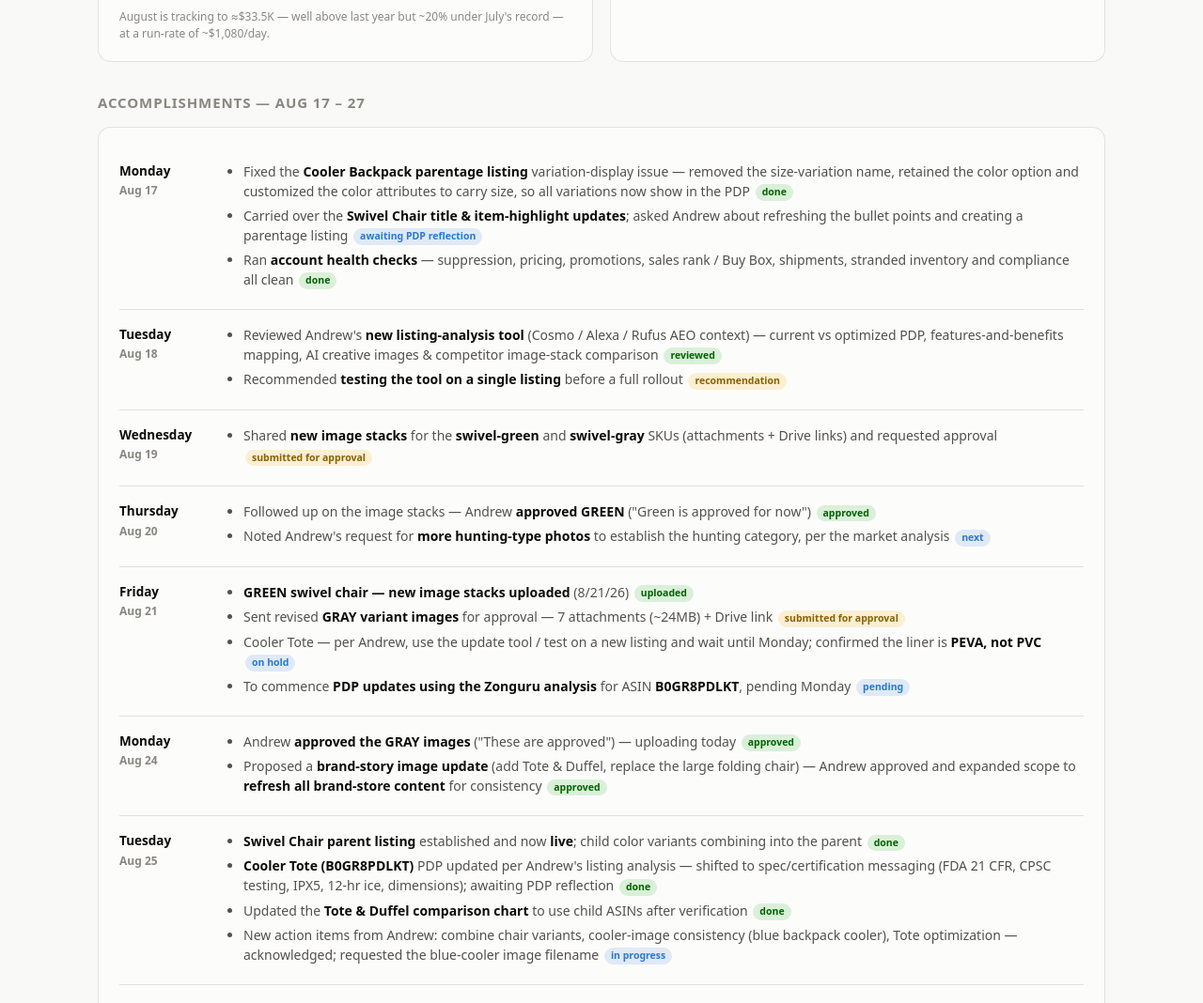
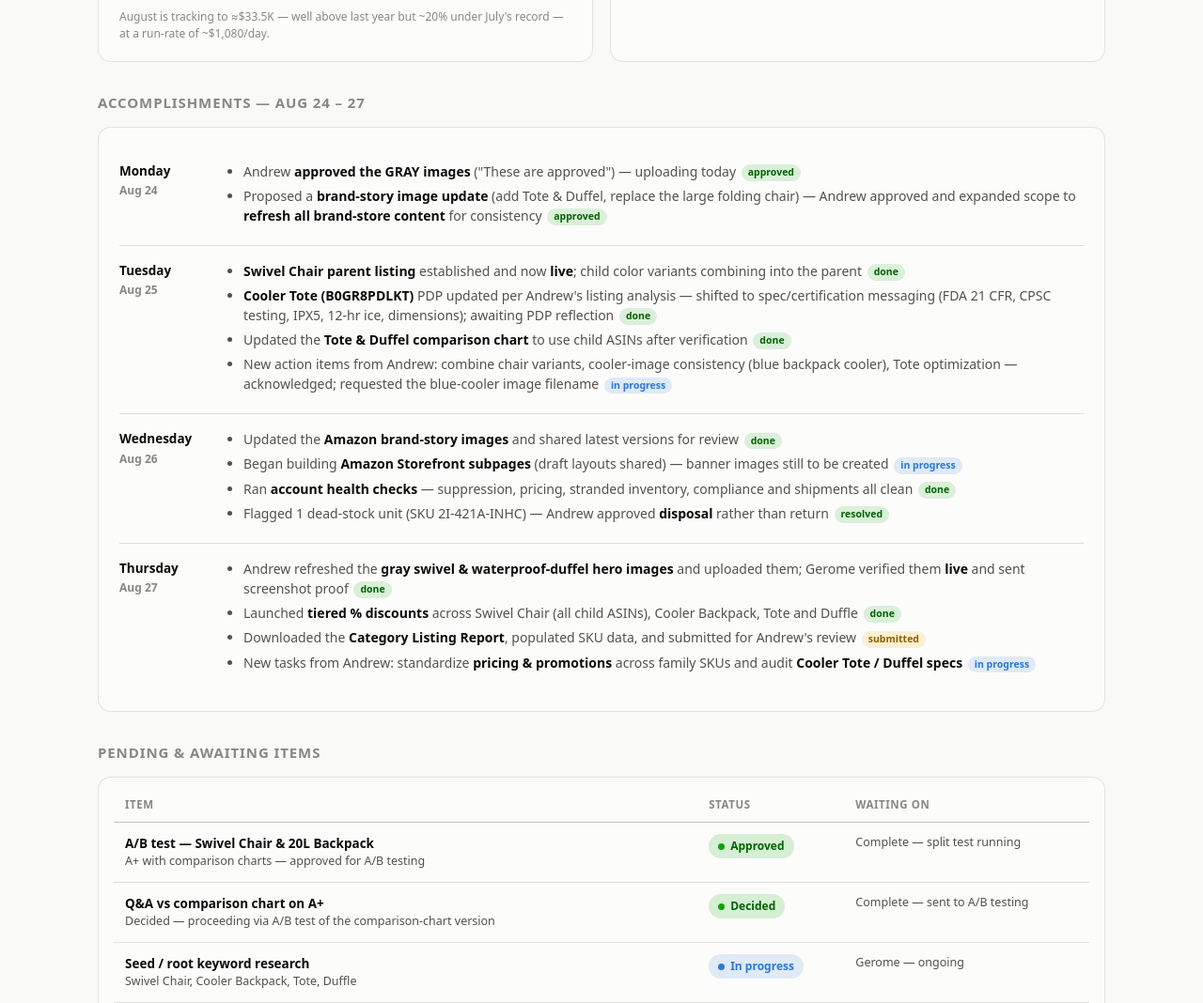
Before and after one commit to GPDangca21/durabilt-weekly-report, a plain HTML site: page index.html in a window 1280 px wide. Shown: the part 1307-2375 px from the top of the page at 94% size. Drawn offline with Linux system fonts and the light colour scheme.

Commit message:
Trim accomplishments to Aug 24-27

```diff
--- a/index.html
+++ b/index.html
@@ -283,26 +283,9 @@
       </div>
     </div>
 
-    <h2 class="section">Accomplishments — Aug 17 – 27</h2>
+    <h2 class="section">Accomplishments — Aug 24 – 27</h2>
     <div class="card">
       <div class="timeline">
-        <div class="day"><div class="daylabel">Monday<div class="dd">Aug 17</div></div><ul>
-          <li>Fixed the <b>Cooler Backpack parentage listing</b> variation-display issue — removed the size-variation name, retained the color option and customized the color attributes to carry size, so all variations now show in the PDP <span class="tag done">done</span></li>
-          <li>Carried over the <b>Swivel Chair title &amp; item-highlight updates</b>; asked Andrew about refreshing the bullet points and creating a parentage listing <span class="tag wip">awaiting PDP reflection</span></li>
-          <li>Ran <b>account health checks</b> — suppression, pricing, promotions, sales rank / Buy Box, shipments, stranded inventory and compliance all clean <span class="tag done">done</span></li></ul></div>
-        <div class="day"><div class="daylabel">Tuesday<div class="dd">Aug 18</div></div><ul>
-          <li>Reviewed Andrew's <b>new listing-analysis tool</b> (Cosmo / Alexa / Rufus AEO context) — current vs optimized PDP, features-and-benefits mapping, AI creative images &amp; competitor image-stack comparison <span class="tag done">reviewed</span></li>
-          <li>Recommended <b>testing the tool on a single listing</b> before a full rollout <span class="tag sub">recommendation</span></li></ul></div>
-        <div class="day"><div class="daylabel">Wednesday<div class="dd">Aug 19</div></div><ul>
-          <li>Shared <b>new image stacks</b> for the <b>swivel-green</b> and <b>swivel-gray</b> SKUs (attachments + Drive links) and requested approval <span class="tag sub">submitted for approval</span></li></ul></div>
-        <div class="day"><div class="daylabel">Thursday<div class="dd">Aug 20</div></div><ul>
-          <li>Followed up on the image stacks — Andrew <b>approved GREEN</b> ("Green is approved for now") <span class="tag done">approved</span></li>
-          <li>Noted Andrew's request for <b>more hunting-type photos</b> to establish the hunting category, per the market analysis <span class="tag wip">next</span></li></ul></div>
-        <div class="day"><div class="daylabel">Friday<div class="dd">Aug 21</div></div><ul>
-          <li><b>GREEN swivel chair — new image stacks uploaded</b> (8/21/26) <span class="tag done">uploaded</span></li>
-          <li>Sent revised <b>GRAY variant images</b> for approval — 7 attachments (~24MB) + Drive link <span class="tag sub">submitted for approval</span></li>
-          <li>Cooler Tote — per Andrew, use the update tool / test on a new listing and wait until Monday; confirmed the liner is <b>PEVA, not PVC</b> <span class="tag wip">on hold</span></li>
-          <li>To commence <b>PDP updates using the Zonguru analysis</b> for ASIN <b>B0GR8PDLKT</b>, pending Monday <span class="tag wip">pending</span></li></ul></div>
         <div class="day"><div class="daylabel">Monday<div class="dd">Aug 24</div></div><ul>
           <li>Andrew <b>approved the GRAY images</b> ("These are approved") — uploading today <span class="tag done">approved</span></li>
           <li>Proposed a <b>brand-story image update</b> (add Tote &amp; Duffel, replace the large folding chair) — Andrew approved and expanded scope to <b>refresh all brand-store content</b> for consistency <span class="tag done">approved</span></li></ul></div>
```
